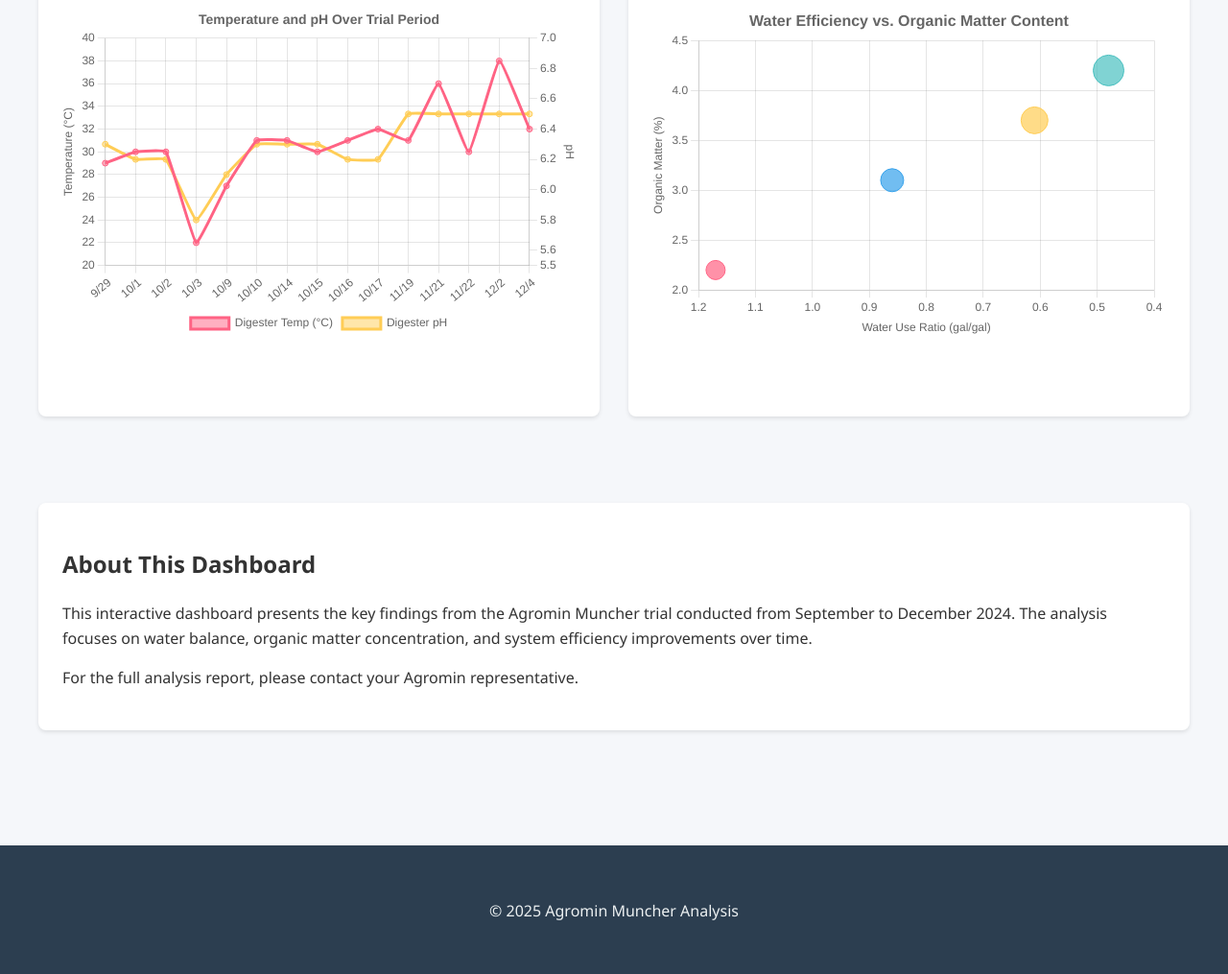
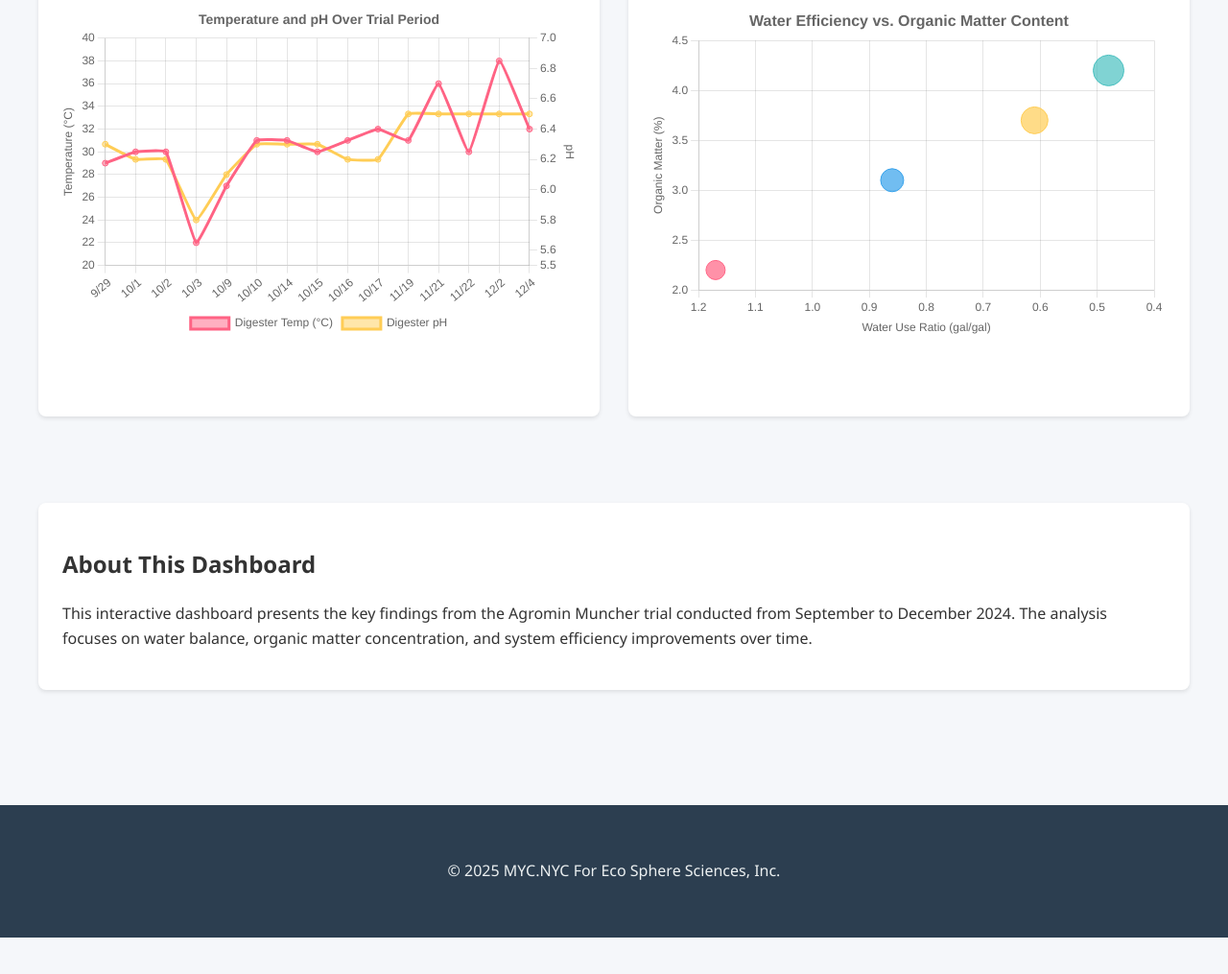
Before and after one commit to nycmyc/muncher-analysis, a plain HTML site: page index.html in a window 1280 px wide. Shown: the part 1795-2810 px from the top of the page at 96% size. After the commit the page ends 2772 px from the top, so only its background shows below. Drawn offline with nearby package versions, Linux system fonts and the light colour scheme.

Commit message:
Update index.html
Update Body Text & Copyright Info

```diff
--- a/index.html
+++ b/index.html
@@ -104,14 +104,13 @@
     <div class="report-section">
       <h2>About This Dashboard</h2>
       <p>This interactive dashboard presents the key findings from the Agromin Muncher trial conducted from September to December 2024. The analysis focuses on water balance, organic matter concentration, and system efficiency improvements over time.</p>
-      <p>For the full analysis report, please contact your Agromin representative.</p>
     </div>
   </div>
 
   <!-- Footer -->
   <footer>
     <div class="container">
-      <p>&copy; 2025 Agromin Muncher Analysis</p>
+      <p>&copy; 2025 MYC.NYC For Eco Sphere Sciences, Inc.</p>
     </div>
   </footer>
 
```
